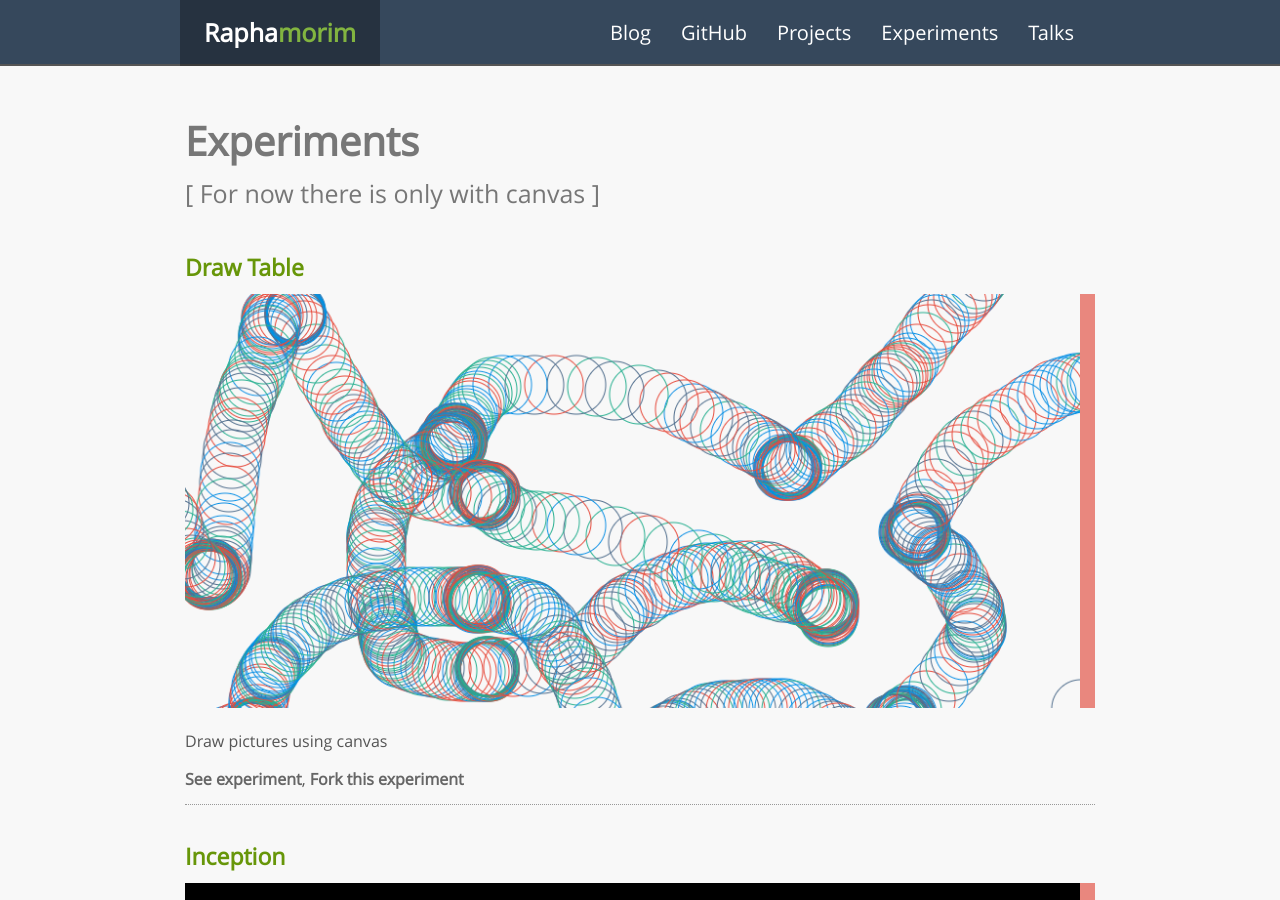
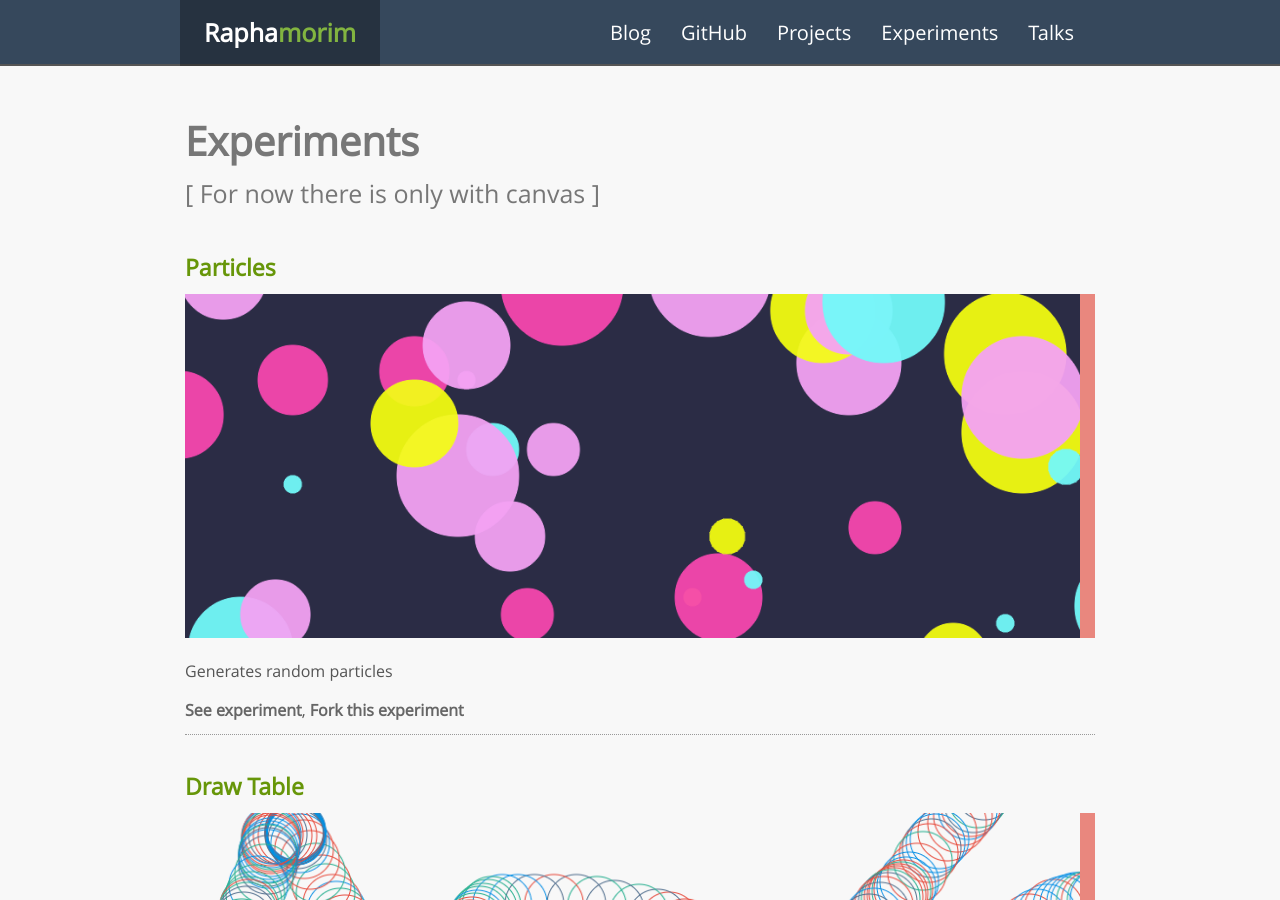
Before and after one commit to raphamorim/raphamorim.github.com, a Jekyll site: the page built from experiments/index.md, in a window 1280 px wide and 900 px high. Built offline with Jekyll 4.4.1, drawn with Linux system fonts in a browser that asks for light colours; nearby versions of some CDN libraries.

Commit message:
added particles (experiments)

```diff
--- a/experiments/index.md
+++ b/experiments/index.md
@@ -8,6 +8,21 @@ description: Here is where I put all my experiments in code or things I really t
 ##Experiments
 
 [ For now there is only with canvas ]
+
+<ul id="exp">
+    <li>
+       <h3>
+       		<a
+       		href="http://raphamorim.com/canvas-experiments/particles">Particles</a>
+       </h3>
+
+       <p><img src="/assets/images/experiments/particles.jpg" alt="Particles"></p>
+
+       <p>Generates random particles</p>
+
+       <p><a href="http://raphamorim.com/canvas-experiments/particles" target="_blank">See experiment</a>, <a href="https://github.com/raphamorim/canvas-experiments" target="_blank">Fork this experiment</a></p>
+    </li>
+</ul>
 
 <ul id="exp">
     <li>
```
Also changed, not shown: assets/images/experiments/particles.jpg (added), 2 other files.
